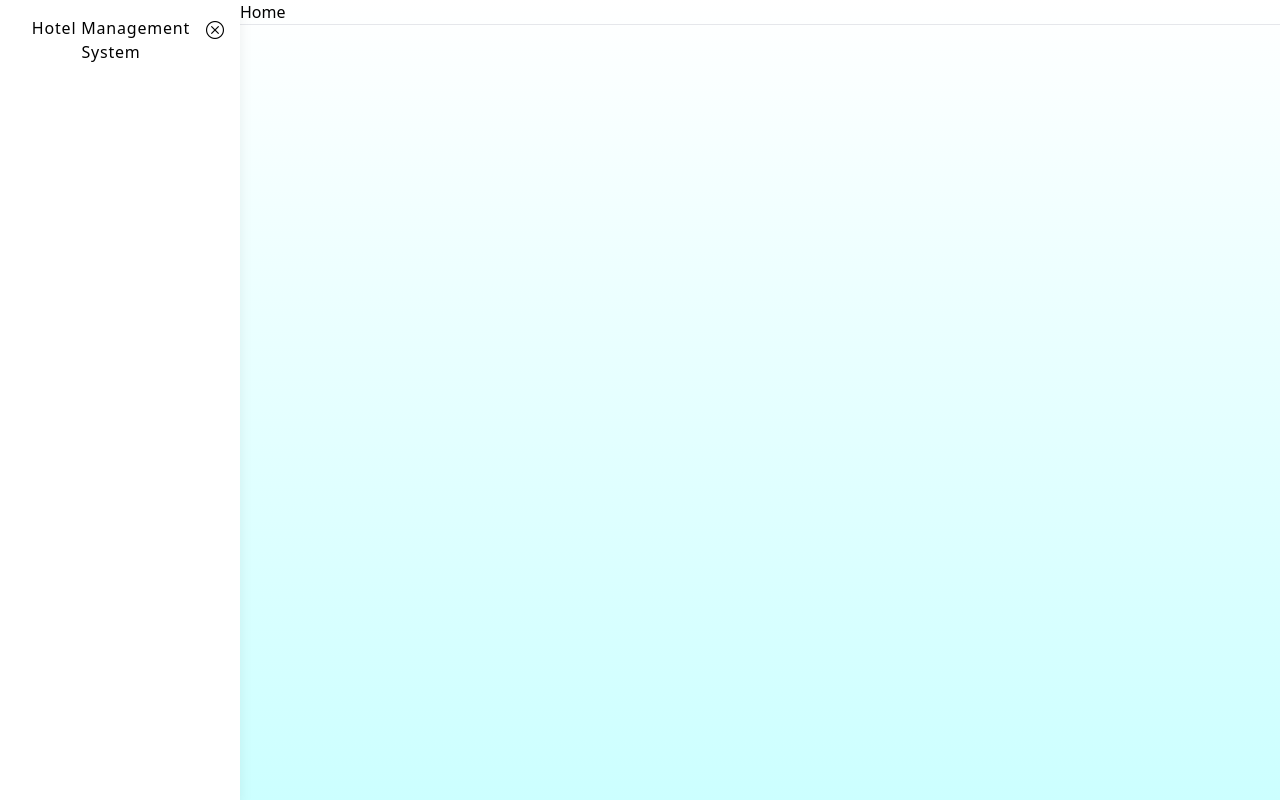
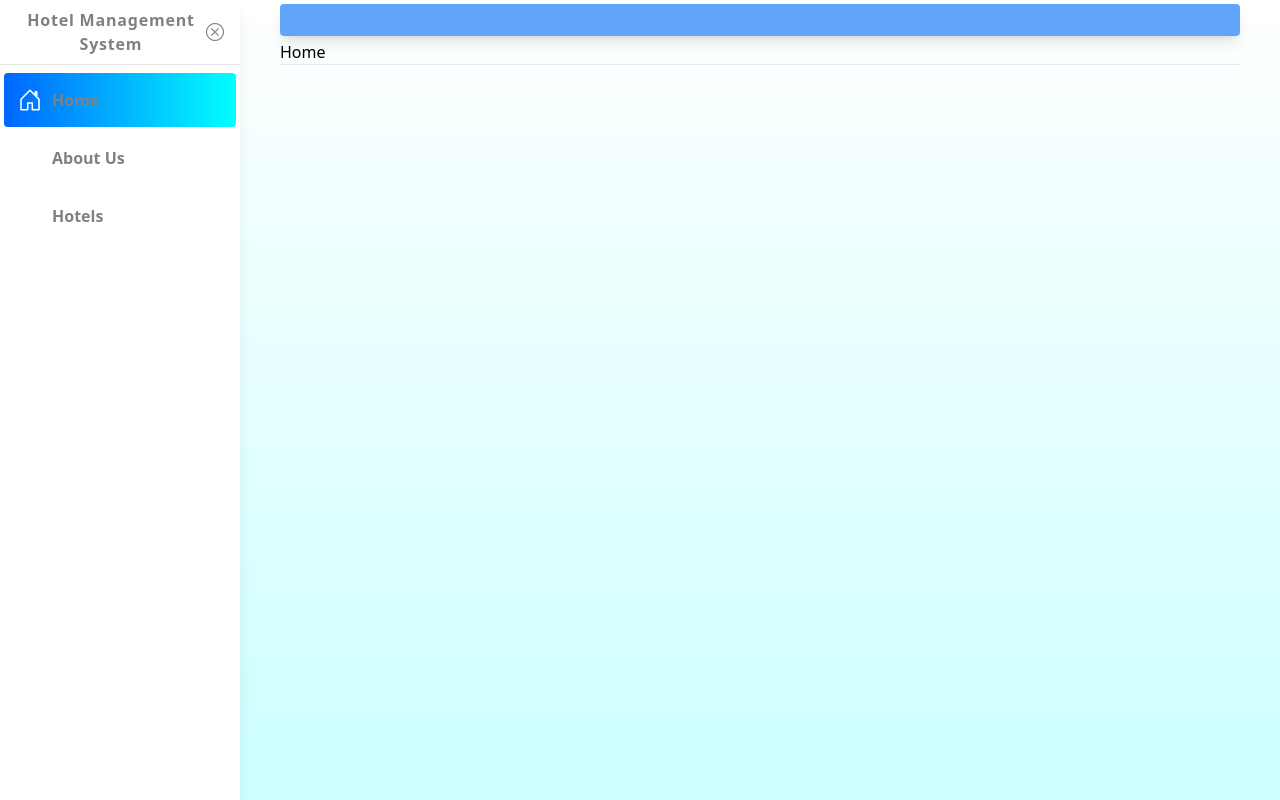
Before and after one commit to perilloArt3159/hms-sample, a Nuxt app in the folder frontend/: page / in a window 1280 px wide. Built offline with nearby package versions, Linux system fonts and the light colour scheme.

Commit message:
:construction: Sidebar Styling

```diff
--- a/frontend/components/AppHeader.vue
+++ b/frontend/components/AppHeader.vue
@@ -1,6 +1,8 @@
 <template>
-    <header>
+    <header class="rounded bg-blue-400 shadow-lg my-1">
+        <nav class="py-4">
 
+        </nav>
     </header>
 </template>
 
--- a/frontend/components/AppSidebar.vue
+++ b/frontend/components/AppSidebar.vue
@@ -7,12 +7,12 @@
             active : isActive
         }"
     >
-        <div class="p-4">
+        <div class="px-4 py-2 border-b">
             <div
                 v-if="isActive"
-                class="flex justify-around align-items-center"
+                class="flex justify-around items-center"
             >
-                <span class="shrink text-md tracking-wider text-center">
+                <span class="text-md font-bold tracking-wider text-center">
                     Hotel Management System
                 </span>
                 <span
@@ -32,14 +32,14 @@
             </div>
             <div
                 v-else
-                class="flex justify-around align-items-center"
+                class="flex justify-around items-center"
             >
                 <span
                     class="
-                        text-3xl
+                        text-4xl
                         cursor-pointer
                         ease-in duration-200
-                        hover:scale-125
+                        hover:scale-110
                         hover:text-blue-400
                     "
                     @click="toggleIsActive"
@@ -50,10 +50,28 @@
                 </span>
             </div>
         </div>
-        <div>
+        <div class="my-2">
             <nav>
                 <ul>
+                    <li
+                        v-for="link in items"
+                        :key="link.name"
+                        class="px-1"
+                    >
+                        <nuxt-link
+                            :to="link.to"
+                            class="sidebar-item rounded text-center my-1"
+                        >
 
+                        <i :class="[link.icon, 'text-2xl']">
+
+                        </i>
+
+                        <span>
+                            {{ link.title }}
+                        </span>
+                    </nuxt-link>
+                    </li>
                 </ul>
             </nav>
         </div>
@@ -65,7 +83,8 @@
 #sidebar
 {
     height          : 100vh;
-    background-color: #fff;
+    background-color : #111;
+    color           : white;
     width           : 60px;
     position        : fixed;
     top             : 0;
@@ -78,11 +97,19 @@
     &.active
     {
         width : 240px;
+        background-color: #fff;
+        color           : grey;
 
         .sidebar-item span
         {
-            opacity  : 1;
-            height: 100%;
+            opacity     : 1;
+            height      : 100%;
+            color       : grey;
+
+            &.nuxt-link-exact-active span
+            {
+                color     : white;
+            }
         }
     }
 
@@ -118,12 +145,14 @@
     a.nuxt-link-active
     {
         font-weight: bold;
+        color : white;
     }
 
     /* exact link will show the primary color for only the exact matching link */
     a.nuxt-link-exact-active
     {
-        background-color: #ffffff20;
+        background: linear-gradient(to left, #00ffff 0%, #0066ff 100%);
+        color : white;
     }
 }
 
--- a/frontend/layouts/dashboard.vue
+++ b/frontend/layouts/dashboard.vue
@@ -1,7 +1,9 @@
 <template>
     <div id="content">
         <app-sidebar/>
-        <div id="main">
+        <div
+            id="main"
+        >
             <app-header/>
             <main>
                 <transition name="home">
@@ -30,6 +32,7 @@
         width          : calc(100% - 60px);
         height         : 100%;
         left           : 60px;
+        padding        : 0 2.5rem;
         transition     : all 0.5s ease;
         overflow-y     : auto;
 
```
